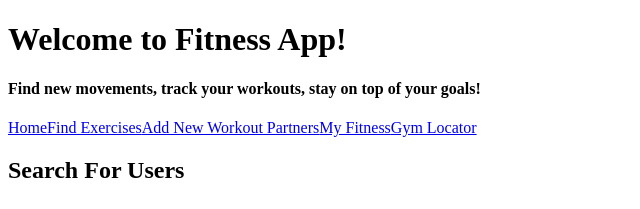
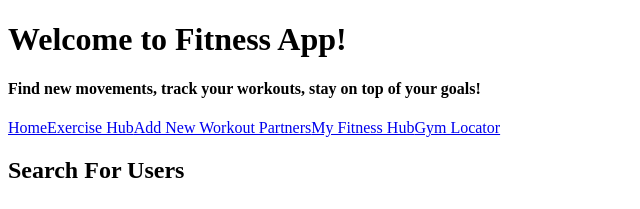
Before and after one commit to ejelymyles/fitness-tracker-app, a React (Create React App) app in the folder client/: page /myfitness in a window 1280 px wide. Shown: the top 209 px of the page, without its empty margins (0-640 px from the left). Built offline with nearby package versions, Linux system fonts and the light colour scheme; no server answers.

Commit message:
add view user navlink to usercard

```diff
--- a/client/src/components/NavBar.js
+++ b/client/src/components/NavBar.js
@@ -5,9 +5,9 @@ function NavBar(){
     return(
         <div>
             <NavLink exact to ="/" className="nav-link">Home</NavLink>
-            <NavLink to="/exercises" className="nav-link">Find Exercises</NavLink>
+            <NavLink to="/exercises" className="nav-link">Exercise Hub</NavLink>
             <NavLink to="/newuser" className="nav-link">Add New Workout Partners</NavLink>
-            <NavLink to="/myfitness" className="nav-link">My Fitness</NavLink>
+            <NavLink to="/myfitness" className="nav-link">My Fitness Hub</NavLink>
             <NavLink to="/gyms" className="nav-link">Gym Locator</NavLink>
         </div>
     )
--- a/client/src/components/UserCard.js
+++ b/client/src/components/UserCard.js
@@ -1,4 +1,5 @@
 import React from "react";
+import { NavLink } from "react-router-dom";
 
 function UserCard({ user }){
 
@@ -12,6 +13,7 @@ function UserCard({ user }){
                 <p>age: {age}</p>
                 <p>height: {height}</p>
                 <p>weight: {weight}</p>
+                <NavLink to={`/users/${id}`} className="cardnav-link">View User Profile</NavLink>
             </li>
         </div>
     )
```
